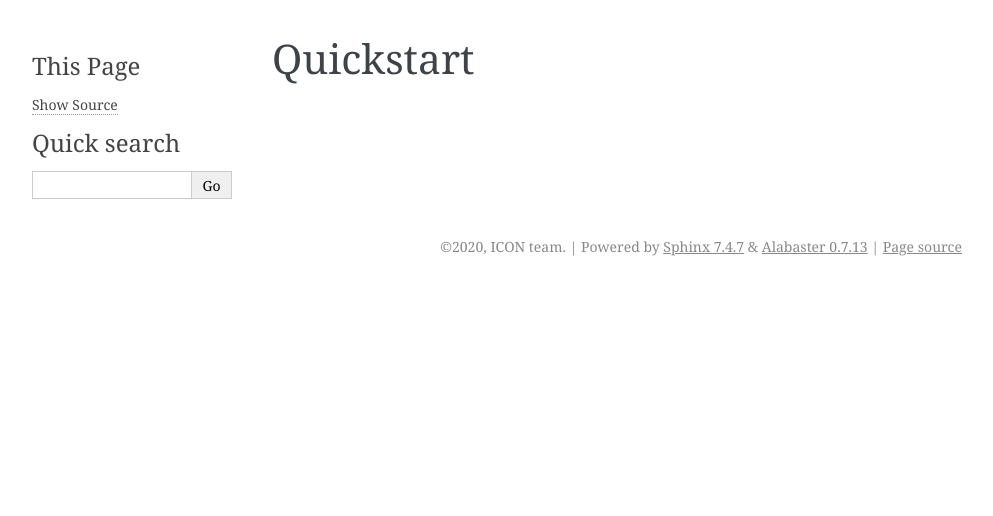
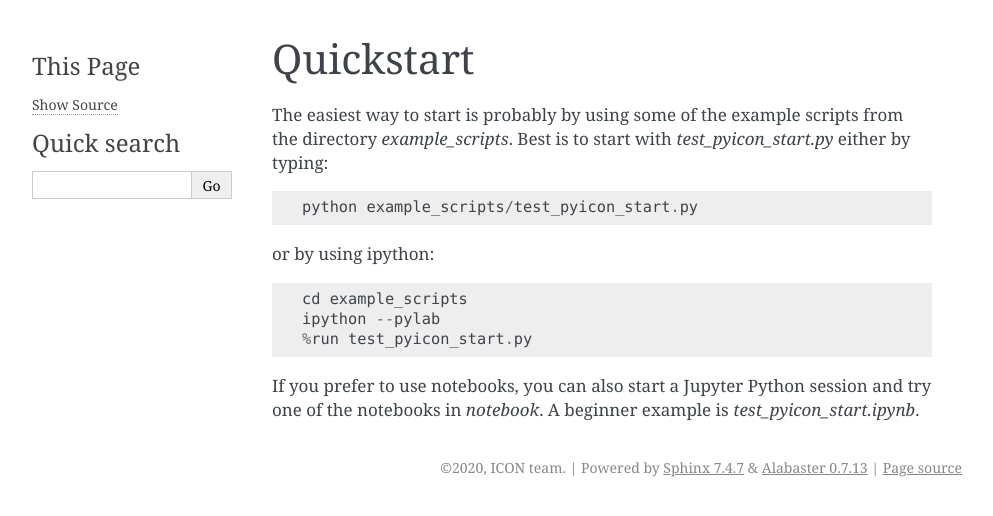
Before and after one commit to ppothapa/pyICON_EXCLAIM, a Sphinx documentation site: the page built from doc/quickstart.rst, in a window 1280 px wide. Shown: the top 516 px of the page, without its empty margins (148-1141 px from the left). Built offline with Sphinx 7.4.7, drawn with Linux system fonts in a browser that asks for light colours; formulas are drawn with MathJax 3; pages that are not in the unit, such as notebooks, are missing from menus.

Commit message:
doc: Extension of documentation.

```diff
--- a/doc/index.rst
+++ b/doc/index.rst
@@ -20,6 +20,7 @@ Pyicon is developed within the DFG-project TRR181 - Energy Transfers in Atmosphe
 
    installation
    quickstart
+   mistral
 
 
 Indices and tables
--- a/doc/quickstart.rst
+++ b/doc/quickstart.rst
@@ -1,2 +1,16 @@
 Quickstart
 ----------
+
+The easiest way to start is probably by using some of the example scripts from the directory `example_scripts`.
+Best is to start with `test_pyicon_start.py` either by typing::
+
+  python example_scripts/test_pyicon_start.py
+
+or by using ipython::
+
+  cd example_scripts
+  ipython --pylab
+  %run test_pyicon_start.py
+
+If you prefer to use notebooks, you can also start a Jupyter Python session and try one of the notebooks in `notebook`.
+A beginner example is `test_pyicon_start.ipynb`.
```
Also changed, not shown: README.md (+0 -63 lines), doc/installation.rst (+9 -1 lines).
